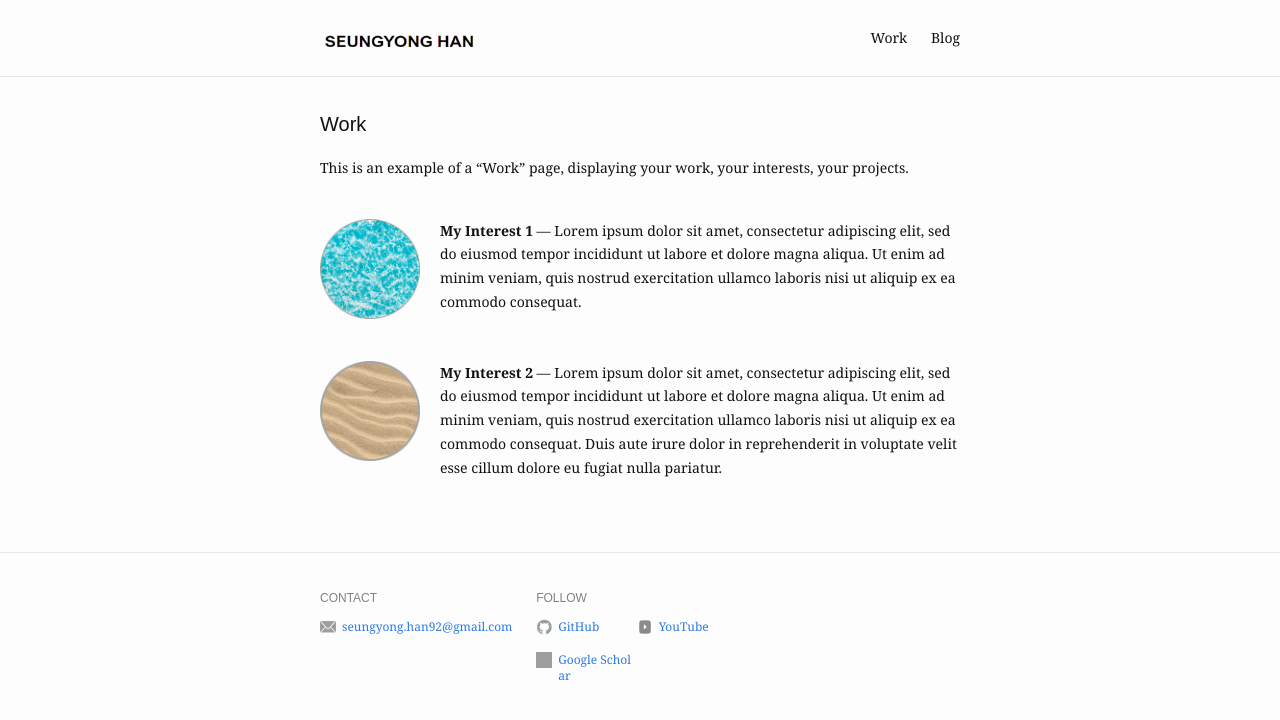
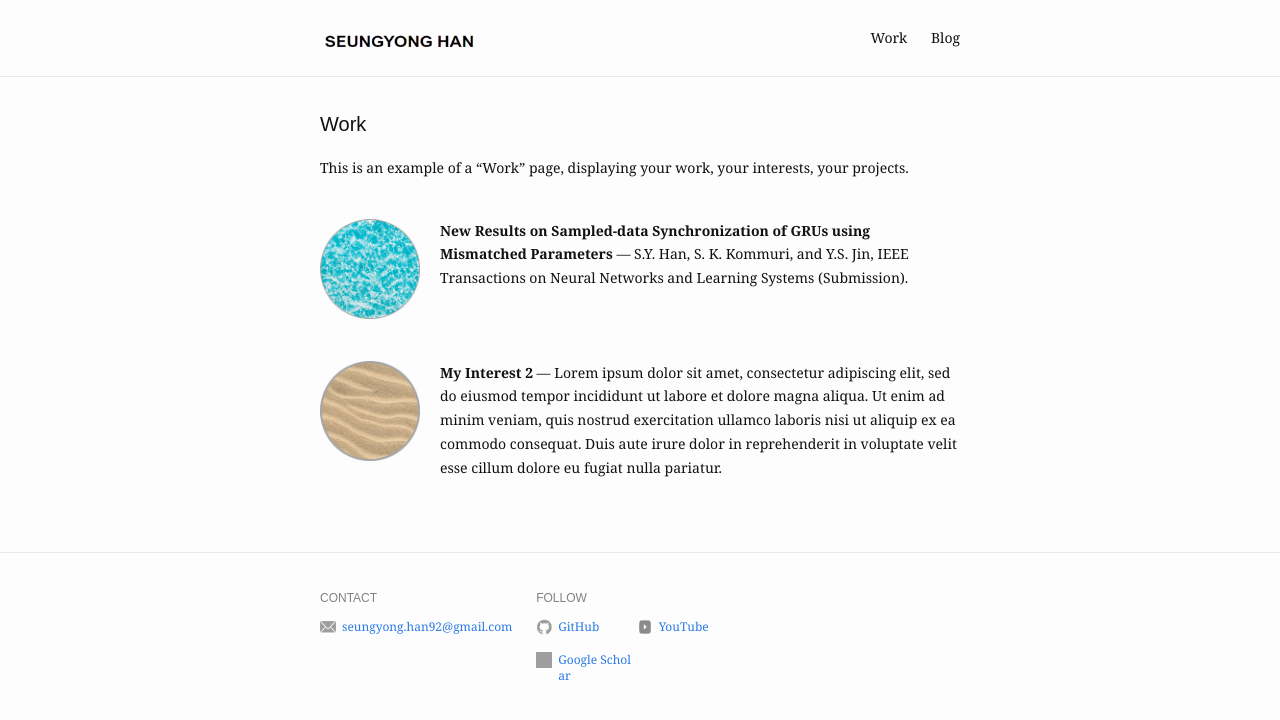
Before and after one commit to seungyong-han/seungyong-han.github.io, a Jekyll site: the page built from work.md, in a window 1280 px wide. Shown: the top 720 px of the page. Built offline with Jekyll 4.4.1, drawn with Linux system fonts in a browser that asks for light colours.

Commit message:
Initial commit

```diff
--- a/work.md
+++ b/work.md
@@ -3,11 +3,11 @@ layout: work
 title: Work
 slug: /work
 items:
-  - title: My Interest 1
+  - title: New Results on Sampled-data Synchronization of GRUs using Mismatched Parameters
     image:
       src: /assets/img/work/water.png
       alt: water
-    description: Lorem ipsum dolor sit amet, consectetur adipiscing elit, sed do eiusmod tempor incididunt ut labore et dolore magna aliqua. Ut enim ad minim veniam, quis nostrud exercitation ullamco laboris nisi ut aliquip ex ea commodo consequat.
+    description: S.Y. Han, S. K. Kommuri, and Y.S. Jin, IEEE Transactions on Neural Networks and Learning Systems (Submission).
   - title: My Interest 2
     image:
       src: /assets/img/work/sand.png
```
